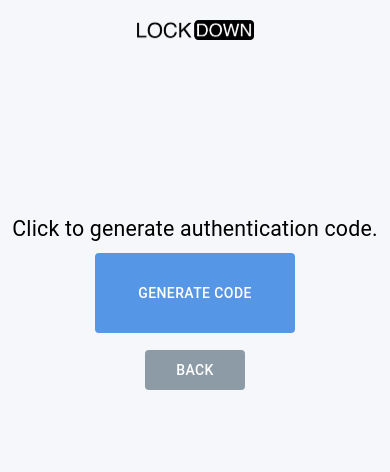
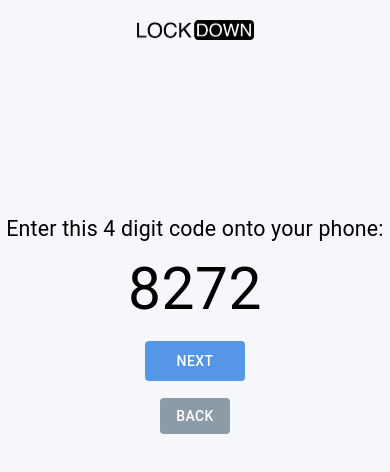
Before and after one commit to nehcuy/lifehack-2022, a React (Create React App) app: page /tablet in a window 390 px wide. Shown: the top 472 px of the page. Built offline with nearby package versions, Linux system fonts and the light colour scheme; no server answers.

Commit message:
Add TabletAuth

```diff
--- a/src/App.js
+++ b/src/App.js
@@ -8,11 +8,11 @@ import {
 // Custom imports
 import "./App.css";
 import Header from "./components/Header";
-import LockButton from "./components/LockButton";
 import TabletLanding from "./pages/TabletLanding";
 import Starting from "./pages/Starting";
 import MobileLanding from "./pages/MobileLanding";
 import MobileAuth from "./pages/MobileAuth";
+import TabletAuth from "./pages/TabletAuth";
 
 function App() {
   return (
@@ -22,9 +22,10 @@ function App() {
         <Router>
           <Routes>
             <Route path="/" element={<Starting />} />
-            <Route path="/tablet" element={<TabletLanding />} />
-            <Route path="/mobile" element={<MobileLanding />} />
+            <Route path="tablet" element={<TabletLanding />} />
+            <Route path="mobile" element={<MobileLanding />} />
             <Route path="mobile-auth" element={<MobileAuth />} />
+            <Route path="tablet-auth" element={<TabletAuth />} />
           </Routes>
         </Router>
       </div>
--- a/src/components/LockButton.js
+++ /dev/null
@@ -1,32 +0,0 @@
-import React from "react";
-import { Box, Button, Typography } from "@mui/material";
-
-const LockButton = () => {
-  const [isLocked, setIsLocked] = React.useState(false);
-
-  const handleClick = () => {
-    setIsLocked(!isLocked);
-  };
-
-  return (
-    <Box sx={{ margin: "5%" }}>
-      <Button
-        sx={{
-          width: 200,
-          height: 80,
-          bgcolor: isLocked ? "#ff3838" : "#5596e6",
-          "&:hover": {
-              bgcolor: isLocked ? "#5596e6" : "#ff3838",
-          }
-        }}
-        onClick={handleClick}
-      >
-        <Typography sx={{ fontSize: "18pt", color: "white" }}>
-          {isLocked ? "Locked" : "Unlocked"}
-        </Typography>
-      </Button>
-    </Box>
-  );
-};
-
-export default LockButton;
--- a/src/pages/Starting.js
+++ b/src/pages/Starting.js
@@ -8,6 +8,7 @@ const Starting = () => {
   const enterMobile = () => {
     window.location.href = "/mobile";
   };
+  localStorage.clear();
   return (
     <>
       <Box sx={{ marginTop: "25vh" }}>
--- /dev/null
+++ b/src/pages/TabletAuth.js
@@ -0,0 +1,116 @@
+import React from "react";
+import useSound from "use-sound";
+import { Box, Button, Typography } from "@mui/material";
+import dingSound from "../utils/ding.mp3";
+import url from "../utils/url";
+
+const setMove = async () => {
+  const laptop = JSON.parse(localStorage.getItem("laptop"));
+  laptop.laptop.moved = true;
+  console.log(laptop.laptop.moved);
+  const response = await fetch(url + "/connect/updateLaptop", {
+    method: "PATCH",
+    headers: {
+      "Content-Type": "application/json",
+    },
+    body: laptop,
+  });
+  const data = await response.json(); //updated laptop
+  localStorage.setItem("laptop", JSON.stringify(data));
+  console.log(
+    "New data",
+    JSON.parse(localStorage.getItem("laptop")).laptop.moved
+  );
+};
+
+const TabletAuth = () => {
+  // Sound generator when movement is detected
+  const [ding] = useSound(dingSound);
+
+  // Back button
+  const onGoBack = () => {
+    window.location.href = "/";
+  };
+
+  const [isLocked, setIsLocked] = React.useState(false);
+
+  const handleClick = () => {
+    setIsLocked(!isLocked);
+    if (isLocked) {
+      motionDetection();
+    }
+  };
+
+  // Check for device motion
+  const motionDetection = () => {
+    if (
+      typeof DeviceMotionEvent !== "undefined" &&
+      typeof DeviceMotionEvent.requestPermission === "function"
+    ) {
+      DeviceMotionEvent.requestPermission()
+        .then((response) => {
+          // (optional) Do something after API prompt dismissed.
+          if (response === "granted") {
+            window.addEventListener("devicemotion", (e) => {
+              const acc = Math.sqrt(
+                Math.pow(e.acceleration.x, 2) +
+                  Math.pow(e.acceleration.y, 2) +
+                  Math.pow(e.acceleration.z, 2)
+              );
+              if (acc > 6) {
+                // console.log(
+                //   "Rapid movement detected at " + new Date().toTimeString()
+                // );
+                ding();
+                setMove();
+              }
+            });
+          }
+        })
+        .catch(console.error);
+    }
+  };
+
+  return (
+    <>
+      <Box sx={{ marginTop: "20vh" }}>
+        <Typography sx={{ fontSize: "14pt", color: "black" }}>
+          Your tablet is {isLocked ? "" : "NOT"} currently tracking movement.
+        </Typography>
+        <Button
+          sx={{
+            margin: "2%",
+            width: 200,
+            height: 80,
+            bgcolor: isLocked ? "#ff3838" : "#5596e6",
+            "&:hover": {
+              bgcolor: isLocked ? "#5596e6" : "#ff3838",
+            },
+          }}
+          onClick={handleClick}
+        >
+          <Typography sx={{ fontSize: "18pt", color: "white" }}>
+            {isLocked ? "Locked" : "Unlocked"}
+          </Typography>
+        </Button>
+        <div>
+          <Button
+            disableElevation
+            variant="contained"
+            color="primary"
+            onClick={onGoBack}
+            sx={{
+              backgroundColor: "#8c9ba5",
+              color: "white",
+              margin: "1vh",
+            }}
+          >
+            Back
+          </Button>
+        </div>
+      </Box>
+    </>
+  );
+};
+
+export default TabletAuth;
--- a/src/pages/TabletLanding.js
+++ b/src/pages/TabletLanding.js
@@ -1,8 +1,6 @@
 import React from "react";
-import useSound from "use-sound";
 import { Box, Button, Typography } from "@mui/material";
 import url from "../utils/url";
-import dingSound from "../utils/ding.mp3";
 
 const makeCode = async (code) => {
   const response = await fetch(url + "/connect/newLaptop", {
@@ -22,27 +20,7 @@ const makeCode = async (code) => {
   return data;
 };
 
-const setMove = async () => {
-  const laptop = JSON.parse(localStorage.getItem("laptop"));
-  laptop.laptop.moved = true;
-  console.log(laptop.laptop.moved);
-  const response = await fetch(url + "/connect/updateLaptop", {
-    method: "PATCH",
-    headers: {
-      "Content-Type": "application/json",
-    },
-    body: laptop,
-  });
-  const data = await response.json(); //updated laptop
-  localStorage.setItem("laptop", JSON.stringify(data));
-  console.log("New data", JSON.parse(localStorage.getItem("laptop")).laptop.moved);
-};
-
 const TabletLanding = () => {
-  localStorage.clear();
-  // Sound generator when movement is detected
-  const [ding] = useSound(dingSound);
-
   // Generates 4 digit code for the phone
   let code = Math.floor(Math.random() * 10000);
   if (code < 1000) {
@@ -55,42 +33,13 @@ const TabletLanding = () => {
     window.location.href = "/";
   };
 
+  const onGoNext = () => {
+    window.location.href = "/tablet-auth";
+  };
+
   // State for code generation
   const [generateCode, setGenerateCode] = React.useState(false);
 
-  // Check for device motion
-  const motionDetection = () => {
-    setGenerateCode(true);
-    if (
-      typeof DeviceMotionEvent !== "undefined" &&
-      typeof DeviceMotionEvent.requestPermission === "function"
-    ) {
-      setGenerateCode(true);
-      DeviceMotionEvent.requestPermission()
-        .then((response) => {
-          // (optional) Do something after API prompt dismissed.
-          if (response === "granted") {
-            window.addEventListener("devicemotion", (e) => {
-              const acc = Math.sqrt(
-                Math.pow(e.acceleration.x, 2) +
-                  Math.pow(e.acceleration.y, 2) +
-                  Math.pow(e.acceleration.z, 2)
-              );
-              if (acc > 6) {
-                // console.log(
-                //   "Rapid movement detected at " + new Date().toTimeString()
-                // );
-                ding();
-                setMove();
-              }
-            });
-          }
-        })
-        .catch(console.error);
-    }
-  };
-
-  if (generateCode) {
   return (
     <>
       <Box sx={{ marginTop: "20vh" }}>
@@ -100,6 +49,24 @@ const TabletLanding = () => {
         <Typography sx={{ fontSize: "44pt", color: "black" }}>
           {code}
         </Typography>
+        <div>
+          <Button
+            disableElevation
+            variant="contained"
+            color="primary"
+            onClick={onGoNext}
+            sx={{
+              width: 100,
+              height: 40,
+              backgroundColor: "#5596e6",
+              color: "white",
+              margin: "1vh",
+            }}
+          >
+            Next
+          </Button>
+        </div>
+        <div>
           <Button
             disableElevation
             variant="contained"
@@ -113,52 +80,10 @@ const TabletLanding = () => {
           >
             Back
           </Button>
-        </Box>
-      </>
-    );
-  } else {
-    return (
-      <>
-        <Box sx={{ marginTop: "20vh" }}>
-          <Typography sx={{ fontSize: "16pt", color: "black" }}>
-            Click to generate authentication code.
-          </Typography>
-          <Button
-            disableElevation
-            variant="contained"
-            color="primary"
-            onClick={motionDetection}
-            sx={{
-              width: 200,
-              height: 80,
-              backgroundColor: "#5596e6",
-              color: "white",
-              margin: "1vh",
-            }}
-          >
-            Generate Code
-          </Button>
-          <div>
-            <Button
-              disableElevation
-              variant="contained"
-              color="primary"
-              onClick={onGoBack}
-              sx={{
-                width: 100,
-                height: 40,
-                backgroundColor: "#8c9ba5",
-                color: "white",
-                margin: "1vh",
-              }}
-            >
-              Back
-            </Button>
         </div>
       </Box>
     </>
   );
-  }
 };
 
 export default TabletLanding;
```
Lines whose indentation alone changed are shown as unchanged.
